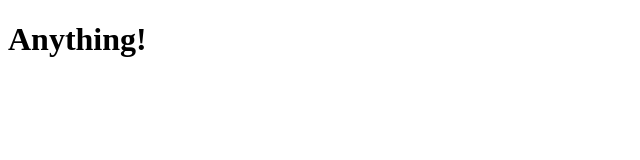
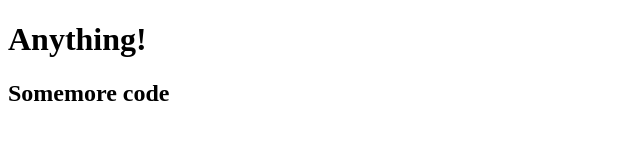
Before and after one commit to howdy-kate/isma309test, a plain HTML site: page index.html in a window 1280 px wide. Shown: the whole page, without its empty margins (0-640 px from the left). Drawn offline with Linux system fonts and the light colour scheme.

Commit message:
Added an h2 tag.

```diff
--- a/index.html
+++ b/index.html
@@ -7,5 +7,6 @@
 
 <body>
 <h1>Anything!</h1>
+<h2>Somemore code</h2>
 </body>
 </html>
```
